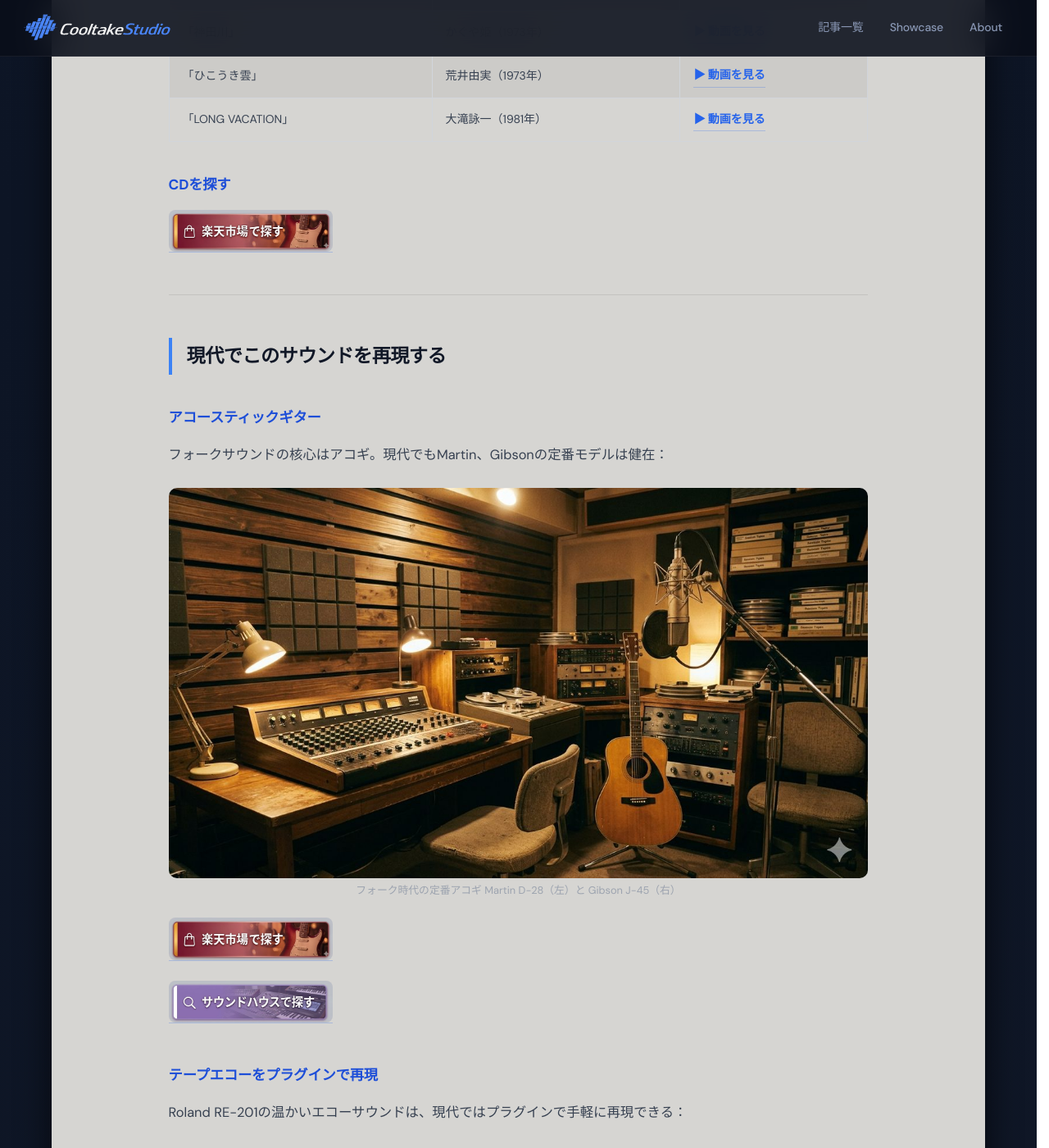
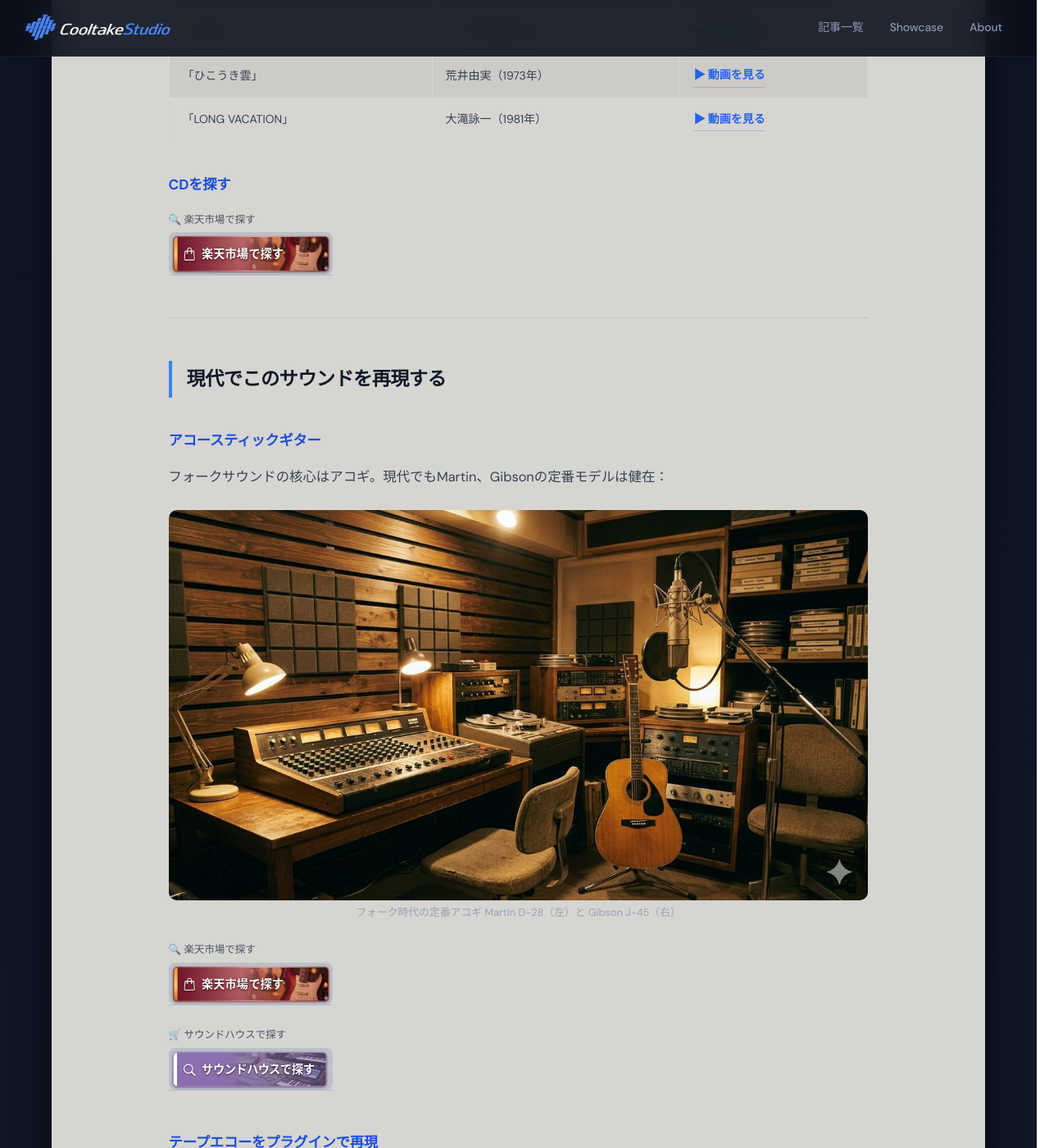
Before and after one commit to cooltake/cooltake-staging, a Jekyll site: the page built from _posts/2026-05-30-japan-music-02-folk-new-music.md, in a window 1280 px wide and 1400 px high, scrolled down 2944 px. Shown: the whole window at 82% size. Built offline with Jekyll 4.4.1, drawn with Linux system fonts in a browser that asks for light colours; some web fonts are replaced; some of the changed text lies outside the part shown.

Commit message:
fix: add button labels (2026-05-30-japan-music-02-folk)

```diff
--- a/_posts/2026-05-30-japan-music-02-folk-new-music.md
+++ b/_posts/2026-05-30-japan-music-02-folk-new-music.md
@@ -77,7 +77,8 @@
 
 ### CDを探す
 
-<div style="margin:.8rem 0;"><a href="https://hb.afl.rakuten.co.jp/ichiba/0b15ddc7.28c5c9ed.0b15ddc8.5d23dd4d/?pc=https%3A%2F%2Fsearch.rakuten.co.jp%2Fsearch%2Fmall%2F%E5%90%89%E7%94%B0%E6%8B%93%E9%83%8E%20%E4%BA%95%E4%B8%8A%E9%99%BD%E6%B0%B4%20%E8%8D%92%E4%BA%95%E7%94%B1%E5%AE%9F%20CD%2F" rel="nofollow" referrerpolicy="no-referrer-when-downgrade" style="display:inline-block;text-decoration:none;"><img src="/assets/images/btn-rakuten.jpg" alt="楽天市場で探す" width="200" style="height:auto;border-radius:8px;display:block;"></a></div>
+<div style="margin:.8rem 0;"><span style="display:block;font-size:.78rem;color:#4b5563;margin-bottom:3px;margin-top:6px;">🔍 楽天市場で探す</span>
+<a href="https://hb.afl.rakuten.co.jp/ichiba/0b15ddc7.28c5c9ed.0b15ddc8.5d23dd4d/?pc=https%3A%2F%2Fsearch.rakuten.co.jp%2Fsearch%2Fmall%2F%E5%90%89%E7%94%B0%E6%8B%93%E9%83%8E%20%E4%BA%95%E4%B8%8A%E9%99%BD%E6%B0%B4%20%E8%8D%92%E4%BA%95%E7%94%B1%E5%AE%9F%20CD%2F" rel="nofollow" referrerpolicy="no-referrer-when-downgrade" style="display:inline-block;text-decoration:none;"><img src="/assets/images/btn-rakuten.jpg" alt="楽天市場で探す" width="200" style="height:auto;border-radius:8px;display:block;"></a></div>
 
 ---
 
@@ -92,7 +93,9 @@
 <figcaption style='font-size:.8rem;color:#9ca3af;text-align:center;margin-top:.3rem;'>フォーク時代の定番アコギ Martin D-28（左）と Gibson J-45（右）</figcaption>
 </figure>
 
-<div style="margin:.8rem 0;"><a href="https://hb.afl.rakuten.co.jp/ichiba/0b15ddc7.28c5c9ed.0b15ddc8.5d23dd4d/?pc=https%3A%2F%2Fsearch.rakuten.co.jp%2Fsearch%2Fmall%2FMartin%20%E3%82%A2%E3%82%B3%E3%83%BC%E3%82%B9%E3%83%86%E3%82%A3%E3%83%83%E3%82%AF%E3%82%AE%E3%82%BF%E3%83%BC%2F" rel="nofollow" referrerpolicy="no-referrer-when-downgrade" style="display:inline-block;text-decoration:none;"><img src="/assets/images/btn-rakuten.jpg" alt="楽天市場で探す" width="200" style="height:auto;border-radius:8px;display:block;"></a></div><div style="margin:.8rem 0;"><a href="https://h.accesstrade.net/sp/cc?rk=01001xqc00os63&url=https%3A%2F%2Fwww.soundhouse.co.jp%2Fsearch%2Findex%3Fs_category_cd%3D120" rel="nofollow" referrerpolicy="no-referrer-when-downgrade" style="display:inline-block;text-decoration:none;"><img src="/assets/images/btn-soundhouse.jpg" alt="サウンドハウスで探す" width="200" style="height:auto;border-radius:8px;display:block;"></a></div>
+<div style="margin:.8rem 0;"><span style="display:block;font-size:.78rem;color:#4b5563;margin-bottom:3px;margin-top:6px;">🔍 楽天市場で探す</span>
+<a href="https://hb.afl.rakuten.co.jp/ichiba/0b15ddc7.28c5c9ed.0b15ddc8.5d23dd4d/?pc=https%3A%2F%2Fsearch.rakuten.co.jp%2Fsearch%2Fmall%2FMartin%20%E3%82%A2%E3%82%B3%E3%83%BC%E3%82%B9%E3%83%86%E3%82%A3%E3%83%83%E3%82%AF%E3%82%AE%E3%82%BF%E3%83%BC%2F" rel="nofollow" referrerpolicy="no-referrer-when-downgrade" style="display:inline-block;text-decoration:none;"><img src="/assets/images/btn-rakuten.jpg" alt="楽天市場で探す" width="200" style="height:auto;border-radius:8px;display:block;"></a></div><div style="margin:.8rem 0;"><span style="display:block;font-size:.78rem;color:#4b5563;margin-bottom:3px;margin-top:6px;">🛒 サウンドハウスで探す</span>
+<a href="https://h.accesstrade.net/sp/cc?rk=01001xqc00os63&url=https%3A%2F%2Fwww.soundhouse.co.jp%2Fsearch%2Findex%3Fs_category_cd%3D120" rel="nofollow" referrerpolicy="no-referrer-when-downgrade" style="display:inline-block;text-decoration:none;"><img src="/assets/images/btn-soundhouse.jpg" alt="サウンドハウスで探す" width="200" style="height:auto;border-radius:8px;display:block;"></a></div>
 
 ### テープエコーをプラグインで再現
 
@@ -116,11 +119,14 @@
 
 ### 関連書籍・教則本を探す
 
-<div style="margin:.8rem 0;"><a href="https://hb.afl.rakuten.co.jp/ichiba/0b15ddc7.28c5c9ed.0b15ddc8.5d23dd4d/?pc=https%3A%2F%2Fsearch.rakuten.co.jp%2Fsearch%2Fmall%2F%E3%82%A2%E3%82%B3%E3%83%BC%E3%82%B9%E3%83%86%E3%82%A3%E3%83%83%E3%82%AF%E3%82%AE%E3%82%BF%E3%83%BC%20%E6%95%99%E5%89%87%E6%9C%AC%2F" rel="nofollow" referrerpolicy="no-referrer-when-downgrade" style="display:inline-block;text-decoration:none;"><img src="/assets/images/btn-rakuten.jpg" alt="楽天市場で探す" width="200" style="height:auto;border-radius:8px;display:block;"></a></div>
+<div style="margin:.8rem 0;"><span style="display:block;font-size:.78rem;color:#4b5563;margin-bottom:3px;margin-top:6px;">🔍 楽天市場で探す</span>
+<a href="https://hb.afl.rakuten.co.jp/ichiba/0b15ddc7.28c5c9ed.0b15ddc8.5d23dd4d/?pc=https%3A%2F%2Fsearch.rakuten.co.jp%2Fsearch%2Fmall%2F%E3%82%A2%E3%82%B3%E3%83%BC%E3%82%B9%E3%83%86%E3%82%A3%E3%83%83%E3%82%AF%E3%82%AE%E3%82%BF%E3%83%BC%20%E6%95%99%E5%89%87%E6%9C%AC%2F" rel="nofollow" referrerpolicy="no-referrer-when-downgrade" style="display:inline-block;text-decoration:none;"><img src="/assets/images/btn-rakuten.jpg" alt="楽天市場で探す" width="200" style="height:auto;border-radius:8px;display:block;"></a></div>
 
 ### 関連機材を探す
 
-<div style="margin:.8rem 0;"><a href="https://hb.afl.rakuten.co.jp/ichiba/0b15ddc7.28c5c9ed.0b15ddc8.5d23dd4d/?pc=https%3A%2F%2Fsearch.rakuten.co.jp%2Fsearch%2Fmall%2F%E3%82%A2%E3%82%B3%E3%83%BC%E3%82%B9%E3%83%86%E3%82%A3%E3%83%83%E3%82%AF%E3%82%AE%E3%82%BF%E3%83%BC%20Martin%2F" rel="nofollow" referrerpolicy="no-referrer-when-downgrade" style="display:inline-block;text-decoration:none;"><img src="/assets/images/btn-rakuten.jpg" alt="楽天市場で探す" width="200" style="height:auto;border-radius:8px;display:block;"></a></div><div style="margin:.8rem 0;"><a href="https://h.accesstrade.net/sp/cc?rk=01001xqc00os63&url=https%3A%2F%2Fwww.soundhouse.co.jp%2Fsearch%2Findex%3Fs_category_cd%3D120" rel="nofollow" referrerpolicy="no-referrer-when-downgrade" style="display:inline-block;text-decoration:none;"><img src="/assets/images/btn-soundhouse.jpg" alt="サウンドハウスで探す" width="200" style="height:auto;border-radius:8px;display:block;"></a></div>
+<div style="margin:.8rem 0;"><span style="display:block;font-size:.78rem;color:#4b5563;margin-bottom:3px;margin-top:6px;">🔍 楽天市場で探す</span>
+<a href="https://hb.afl.rakuten.co.jp/ichiba/0b15ddc7.28c5c9ed.0b15ddc8.5d23dd4d/?pc=https%3A%2F%2Fsearch.rakuten.co.jp%2Fsearch%2Fmall%2F%E3%82%A2%E3%82%B3%E3%83%BC%E3%82%B9%E3%83%86%E3%82%A3%E3%83%83%E3%82%AF%E3%82%AE%E3%82%BF%E3%83%BC%20Martin%2F" rel="nofollow" referrerpolicy="no-referrer-when-downgrade" style="display:inline-block;text-decoration:none;"><img src="/assets/images/btn-rakuten.jpg" alt="楽天市場で探す" width="200" style="height:auto;border-radius:8px;display:block;"></a></div><div style="margin:.8rem 0;"><span style="display:block;font-size:.78rem;color:#4b5563;margin-bottom:3px;margin-top:6px;">🛒 サウンドハウスで探す</span>
+<a href="https://h.accesstrade.net/sp/cc?rk=01001xqc00os63&url=https%3A%2F%2Fwww.soundhouse.co.jp%2Fsearch%2Findex%3Fs_category_cd%3D120" rel="nofollow" referrerpolicy="no-referrer-when-downgrade" style="display:inline-block;text-decoration:none;"><img src="/assets/images/btn-soundhouse.jpg" alt="サウンドハウスで探す" width="200" style="height:auto;border-radius:8px;display:block;"></a></div>
 
 ## フォークが残したもの
 
```
